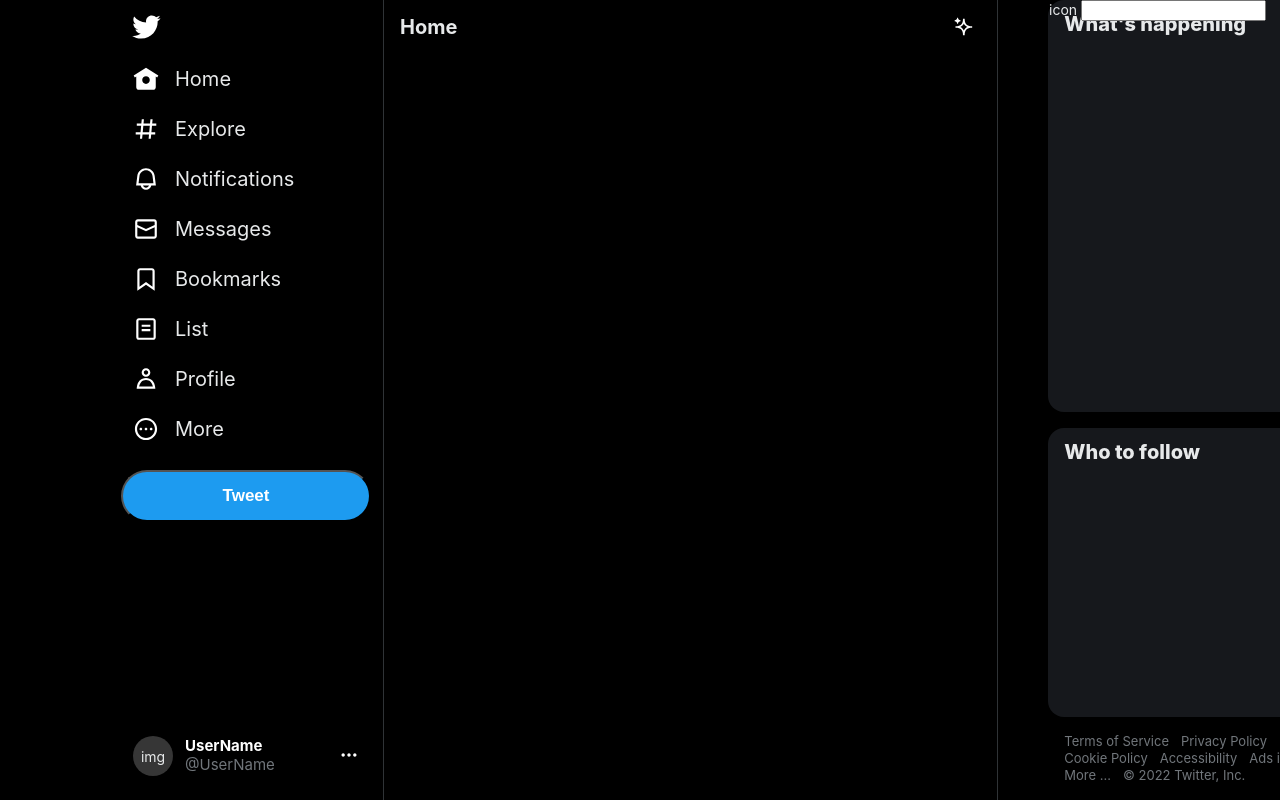
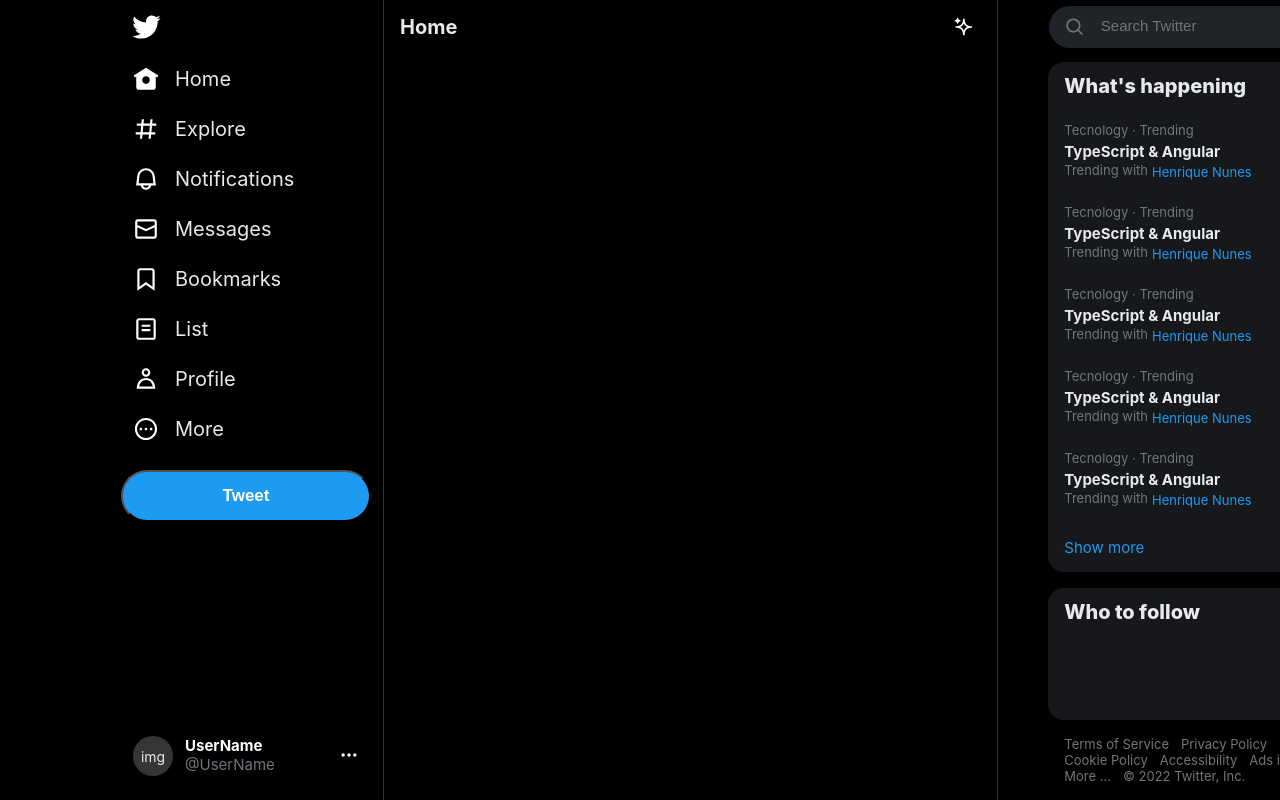
Before and after one commit to hnunezz/TwitterClone-FrontEnd, an Angular app: page /home in a window 1280 px wide. Shown: the top 800 px of the page. Built offline with nearby package versions, Linux system fonts and the light colour scheme.

Commit message:
Feat: finalize whats happening section

```diff
--- a/src/app/features/home/components/twitter-main/twitter-main.component.html
+++ b/src/app/features/home/components/twitter-main/twitter-main.component.html
@@ -8,9 +8,14 @@
         </div>
       </div>
 
-      <div>
-        icon
-        <input type="text">
+      <div class="Search" [attr.controlLayoutInput]="controlLayoutInput">
+        <svg><use fill="#FFF" xlink:href="assets/images/svg/twitter-main/search.svg#search"/></svg>
+        <input
+          type="text"
+          placeholder="Search Twitter"
+          (focus)="controlLayoutInput = !controlLayoutInput"
+          (focusout)="controlLayoutInput = false"
+        />
       </div>
     </nav>
 
@@ -22,6 +27,18 @@
       <div class="Trend-Topics">
         <ul>
           <li> What's happening </li>
+          <li *ngFor="let item of mockArray(5)">
+            <p>
+              {{WhatsHappening.trending}}
+                <svg><use fill="#FFF" xlink:href="assets/images/svg/twitter-header/footer/dots.svg#user_dots"/></svg>
+            </p>
+            <p>{{WhatsHappening.title}}</p>
+            <div>
+              <p>{{WhatsHappening.subtitle}}</p>
+              <a>{{WhatsHappening.action}}</a>
+            </div>
+          </li>
+          <li> Show more </li>
         </ul>
       </div>
 
--- a/src/app/features/home/components/twitter-main/twitter-main.component.scss
+++ b/src/app/features/home/components/twitter-main/twitter-main.component.scss
@@ -15,6 +15,8 @@
       width: 990px;
       height: 53px;
       gap: 50px;
+      // background: black;
+      align-items: center;
 
       .Feed-Title {
         width: 660px;
@@ -47,8 +49,54 @@
         }
       }
 
-      div {
+      .Search {
+        display: flex;
+        align-items: center;
+        justify-content: center;
         width: 350px;
+        background: #202327;
+        border-radius: 300px;
+        display: flex;
+        height: 42px;
+
+        svg {
+          width: 44px;
+          height: 20px;
+          padding-left: 12px;
+
+          use {
+            fill: rgb(113, 118, 123);
+          }
+        }
+
+        input {
+          background: #ff000000;
+          outline-style: none;
+          height: 100%;
+          width: 100%;
+          padding: 12px;
+          appearance: none;
+          border: 0;
+          color: white;
+
+          &::placeholder {
+            font-size: 15px !important;
+            font-weight: 400;
+            line-height: 20px;
+            color: rgb(113, 118, 123);
+          }
+        }
+
+        &[controlLayoutInput="true"] {
+          border: 1px solid rgb(29, 155, 204);
+          background-color: black;
+
+          svg {
+            use {
+              fill: rgb(29, 155, 204);
+            }
+          }
+        }
       }
     }
 
@@ -59,6 +107,7 @@
     }
 
     aside {
+      margin-top: 62px;
       width: 350px;
       max-width: 350px;
       display: flex;
@@ -69,16 +118,86 @@
         margin-bottom: 16px;
         background-color: #16181c;
         border-radius: 16px;
-        height: 480px;
+        height: 520px;
 
         ul {
           li {
+            height: 82px;
+            padding-bottom: 12px;
+            padding-top: 12px;
+            padding-left: 16px;
+            padding-right: 16px;
+
             &:first-child {
+              height: 48px;
               font-size: 20px;
               color: #e7e9ea;
               padding: 12px 16px;
               font-weight: 800;
               line-height: 24px;
+            }
+            &:last-child {
+              padding: 16px;
+              font-size: 15px;
+              color: #e7e9ea;
+              height: 52px;
+              line-height: 24px;
+              color: rgb(29, 155, 240);
+            }
+
+            &:not(:first-child):hover {
+              background-color: rgba(255, 255, 255, 0.03);
+              cursor: pointer;
+            }
+
+            p {
+              color: #71767b;
+              font-size: 13px;
+              height: 20px;
+
+              &:first-child {
+                display: flex;
+                justify-content: space-between;
+
+                svg {
+                  width: 19px;
+                  height: 19px;
+
+                  use {
+                    fill: rgb(113, 118, 123);
+                  }
+
+                  &:hover {
+                    background-color: rgb(29, 155, 240, 0.1);
+                    border-radius: 99999px;
+
+                    use {
+                      fill: rgb(29, 155, 240);
+                    }
+                  }
+                }
+              }
+
+              &:nth-child(2) {
+                color: #e7e9ea;
+                font-size: 15px;
+                font-weight: 700;
+              }
+            }
+
+            div {
+              display: flex;
+              align-items: center;
+              gap: 4px;
+
+              a {
+                font-size: 13px;
+                color: rgb(29, 155, 240);
+
+                &:hover {
+                  text-decoration: underline;
+                }
+              }
             }
           }
         }
--- a/src/app/features/home/components/twitter-main/twitter-main.component.ts
+++ b/src/app/features/home/components/twitter-main/twitter-main.component.ts
@@ -8,13 +8,27 @@
 export class TwitterMainComponent implements OnInit {
 
   public TermsOfService: Array<string>;
+  public WhatsHappening: any;
+  public controlLayoutInput: boolean;
 
   constructor() {
     this.TermsOfService = ['Terms of Service', "Privacy Policy", "Cookie Policy",
-    "Accessibility", "Ads info", "More ...", "© 2022 Twitter, Inc."];
+      "Accessibility", "Ads info", "More ...", "© 2022 Twitter, Inc."];
+
+    this.WhatsHappening = {
+      trending: "Tecnology · Trending",
+      title: "TypeScript & Angular",
+      subtitle: "Trending with ",
+      action: "Henrique Nunes"
+    };
+
+    this.controlLayoutInput = false;
   }
 
   ngOnInit(): void {
   }
 
+  public mockArray(number: number): Array<any> {
+      return Array.from<any>({ length: number });
+  }
 }
--- a/src/app/features/home/home.module.ts
+++ b/src/app/features/home/home.module.ts
@@ -4,6 +4,7 @@
 import { HomeRoutingModule } from './home-routing.module';
 import { TwitterMainComponent } from './components/twitter-main/twitter-main.component';
 import { TwitterHeaderComponent } from './components/twitter-header/twitter-header.component';
+import { FormsModule } from '@angular/forms';
 
 
 @NgModule({
@@ -14,6 +15,7 @@
   imports: [
     CommonModule,
     HomeRoutingModule,
+    FormsModule
   ],
   exports: [
     TwitterMainComponent,
```
Also changed, not shown: src/assets/images/svg/twitter-main/search.svg (added).
